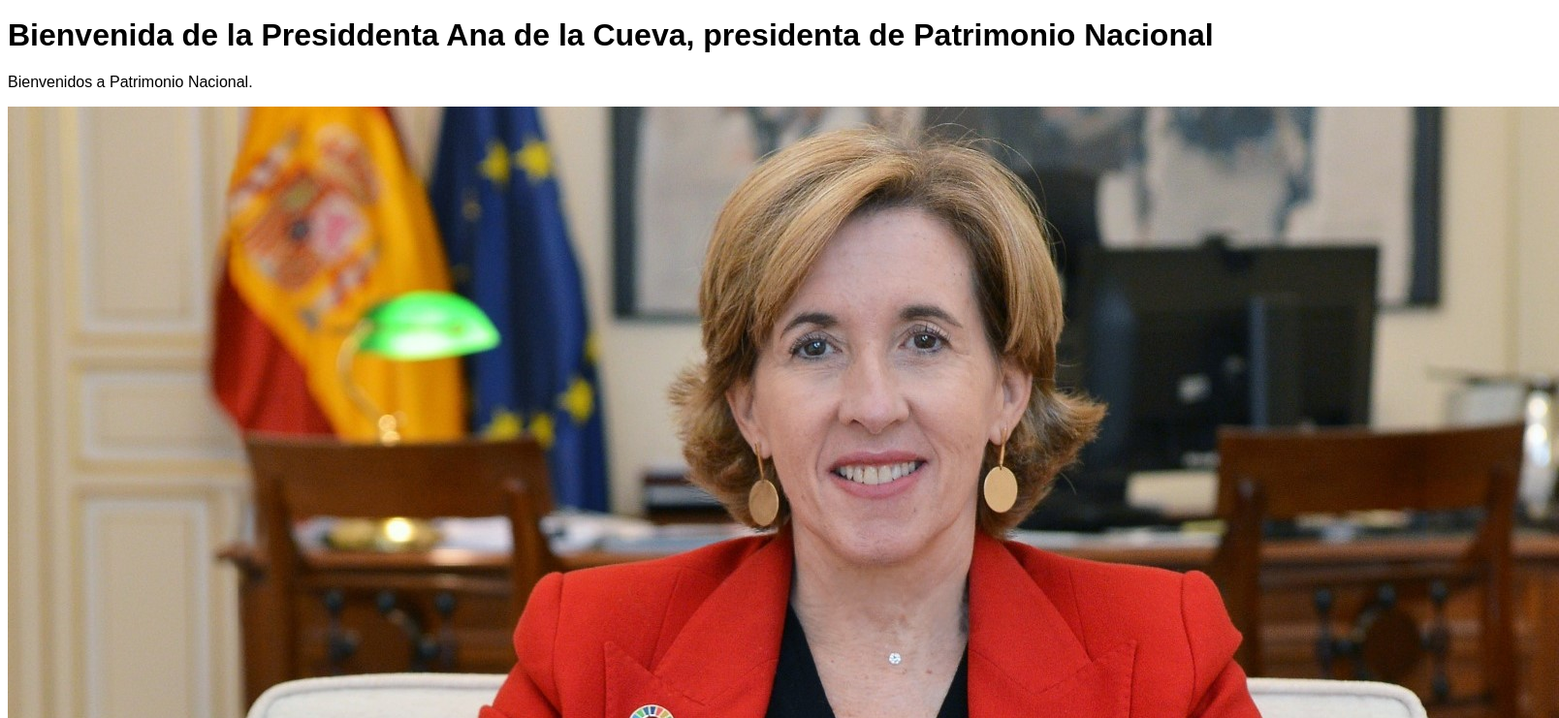
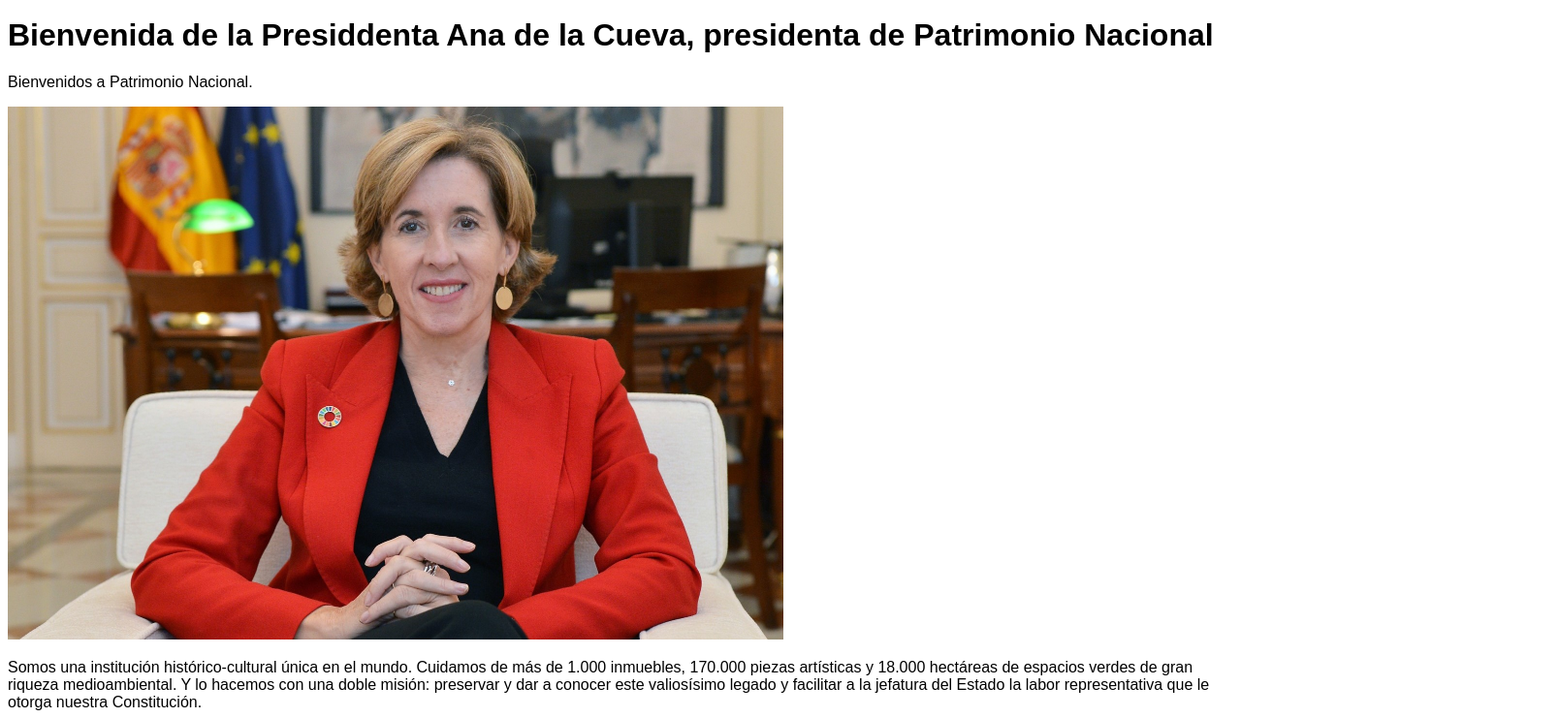
Before and after one commit to Robertobarbas23/institucionpatrimonionacional, a Gatsby site: page /presidencia in a window 1280 px wide. Shown: the part 295-1036 px from the top of the page at 97% size, 1608 px wide, since content can reach past the window. Built offline with nearby package versions, Linux system fonts and the light colour scheme; Gatsby itself is replaced by a stand-in of ours.

Commit message:
dia27definitivo

```diff
--- a/src/pages/presidencia.js
+++ b/src/pages/presidencia.js
@@ -13,7 +13,7 @@
     <h1>Bienvenida de la Presiddenta
     Ana de la Cueva, presidenta de Patrimonio Nacional</h1>
     <p>Bienvenidos a Patrimonio Nacional.</p>
-    <img src={imagenPresidenta} alt="Imagen de la Presidenta Ana de la Cueva" />
+    <img src={imagenPresidenta} alt="Imagen de la Presidenta Ana de la Cueva" width="800px"/>
 <p>Somos una institución histórico-cultural única en el mundo. Cuidamos de más de 1.000 inmuebles, 170.000 piezas artísticas y 18.000 hectáreas de espacios verdes de gran riqueza medioambiental. Y lo hacemos con una doble misión: preservar y dar a conocer este valiosísimo legado y facilitar a la jefatura del Estado la labor representativa que le otorga nuestra Constitución.</p>
 
 <p>Esta web es una ventana a todo este conjunto de bienes y a las actividades culturales, educativas y científicas que organizamos para su difusión. Una ventana a los 19 palacios reales, reales monasterios y casas de campo en seis comunidades autónomas diferentes. A los parques naturales como el Monte de El Pardo o el Bosque de Riofrío. A los 6.500 cuadros firmados, entre otros, por El Greco, Caravaggio o Velázquez. A la programación de nuestros conciertos. A nuestros talleres. A nuestras publicaciones. </p>
```
Also changed, not shown: src/pages/historia.js (+1 -6 lines).
